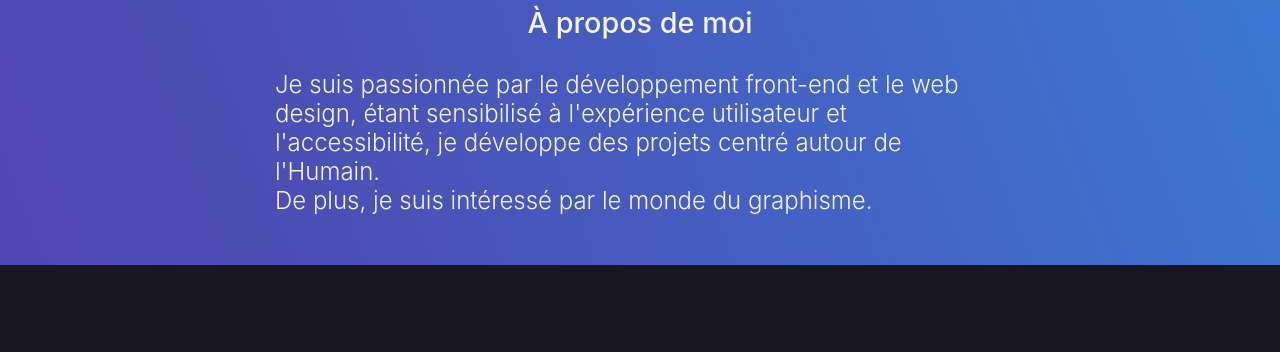
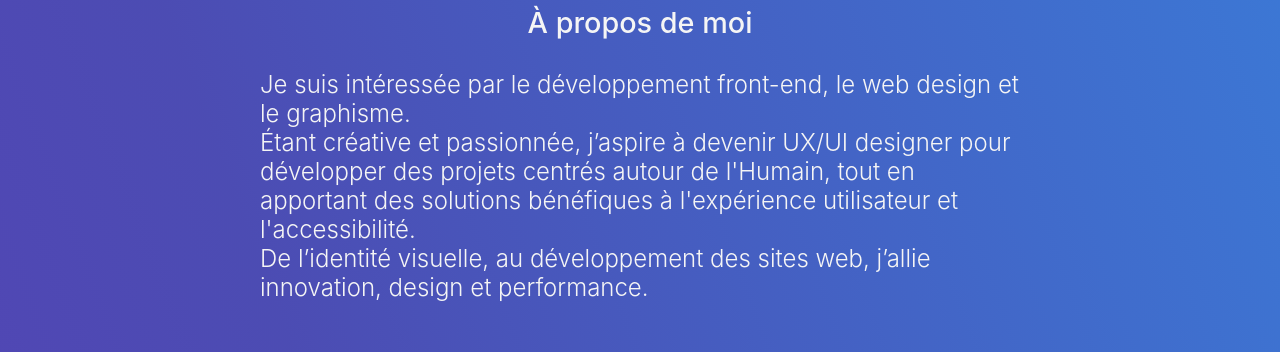
Before and after one commit to G-e-s-s/Portfolio, a React (Create React App) app: page / in a window 1280 px wide. Shown: the part 425-777 px from the top of the page. Built offline with nearby package versions, Linux system fonts and the light colour scheme.

Commit message:
Modification à propos

```diff
--- a/package.json
+++ b/package.json
@@ -16,15 +16,10 @@
     "react-bootstrap": "^2.10.4",
     "react-dom": "^18.3.1",
     "react-icons": "^5.3.0",
-    "react-router-dom": "^6.10.0",
     "react-scripts": "5.0.1",
     "react-scroll": "^1.9.0",
-    "react-simple-typewriter": "^5.0.1",
-    "react-tsparticles": "^2.12.2",
     "react-typewriter-effect": "^1.1.0",
     "react-vertical-timeline-component": "^3.6.0",
-    "tsparticles-preset-firefly": "^2.12.0",
-    "typewriter-effect": "^2.21.0",
     "web-vitals": "^2.1.4"
   },
   "scripts": {
--- a/src/Components/About/About.css
+++ b/src/Components/About/About.css
@@ -13,5 +13,5 @@
 .words {
 	font-size: calc(1vw + 0.7rem);
 	font-weight: 300;
-	margin: 0 115px;
+	margin: 0 100px;
 }
--- a/src/Components/About/About.jsx
+++ b/src/Components/About/About.jsx
@@ -3,22 +3,13 @@ import React from 'react'
 import '../About/About.css'
 
 const About = () => {
-  // const calculate_age = () => {
-  //   var today = new Date();
-  //   var birthDate = new Date("2000-03-28");
-  //   var age_now = today.getFullYear() - birthDate.getFullYear();
-  //   var m = today.getMonth() - birthDate.getMonth();
-  //   if (m < 0 || (m === 0 && today.getDate() < birthDate.getDate())) {
-  //     age_now--;
-  //   }
-  //   return age_now;
-  // }
   return (
     <div className='about' >
       <h2 id="about">À propos de moi</h2>
       <div className="words">
-      Je suis passionnée par le développement front-end et le web design, étant sensibilisé à l'expérience utilisateur et l'accessibilité, je développe des projets centré autour de l'Humain. <br></br>
-      De plus, je suis intéressé par le monde du graphisme.
+      Je suis intéressée par le développement front-end, le web design et le graphisme. <br></br>
+      Étant créative et passionnée, j’aspire à devenir UX/UI designer pour développer des projets centrés autour de l'Humain, tout en apportant des solutions bénéfiques à l'expérience utilisateur et l'accessibilité. <br></br>
+      De l’identité visuelle, au développement des sites web, j’allie innovation, design et performance.
       </div>
     </div>
   )
```
Also changed, not shown: 1 other file (tests, documents, lock files or other folders).
